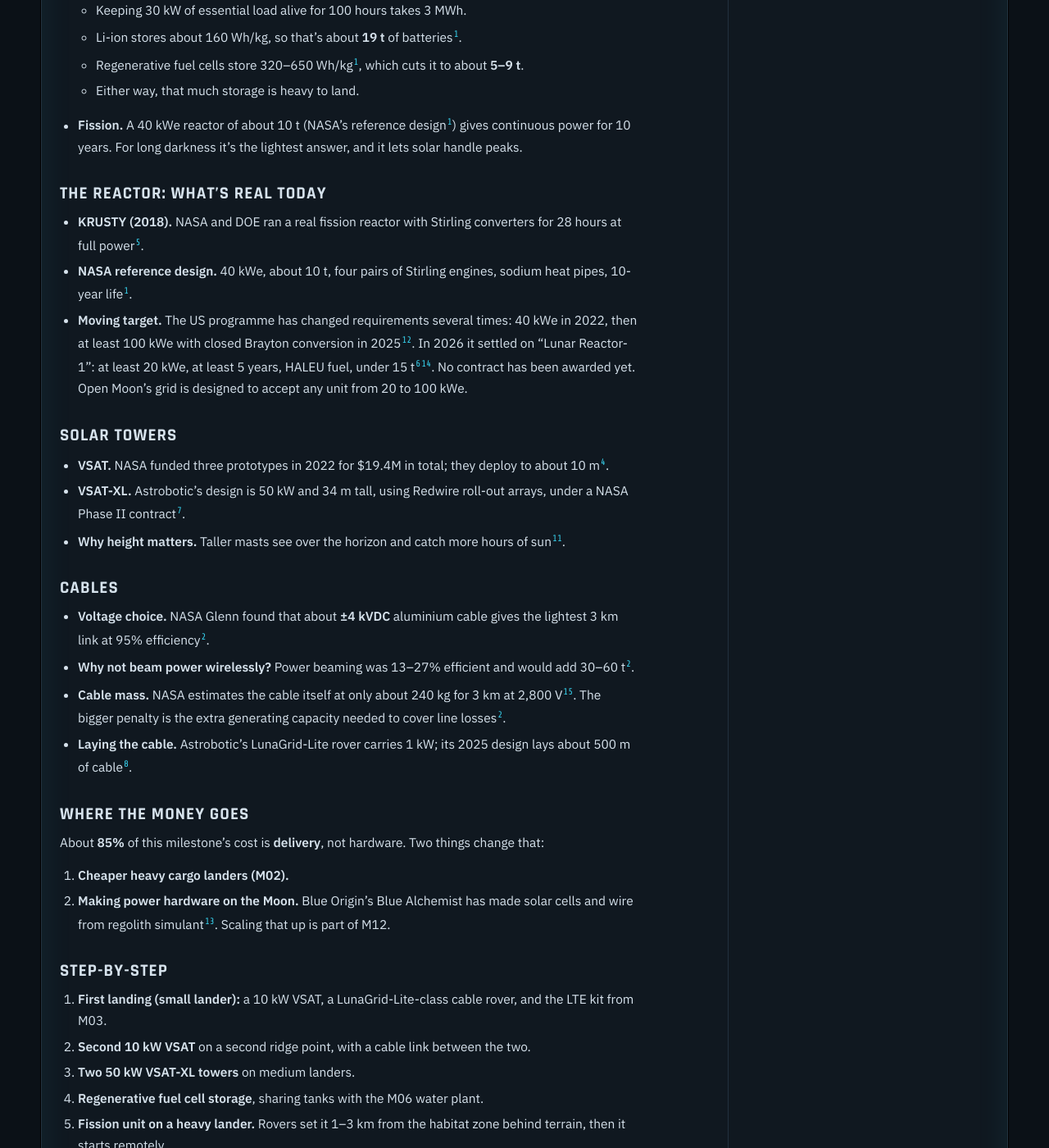
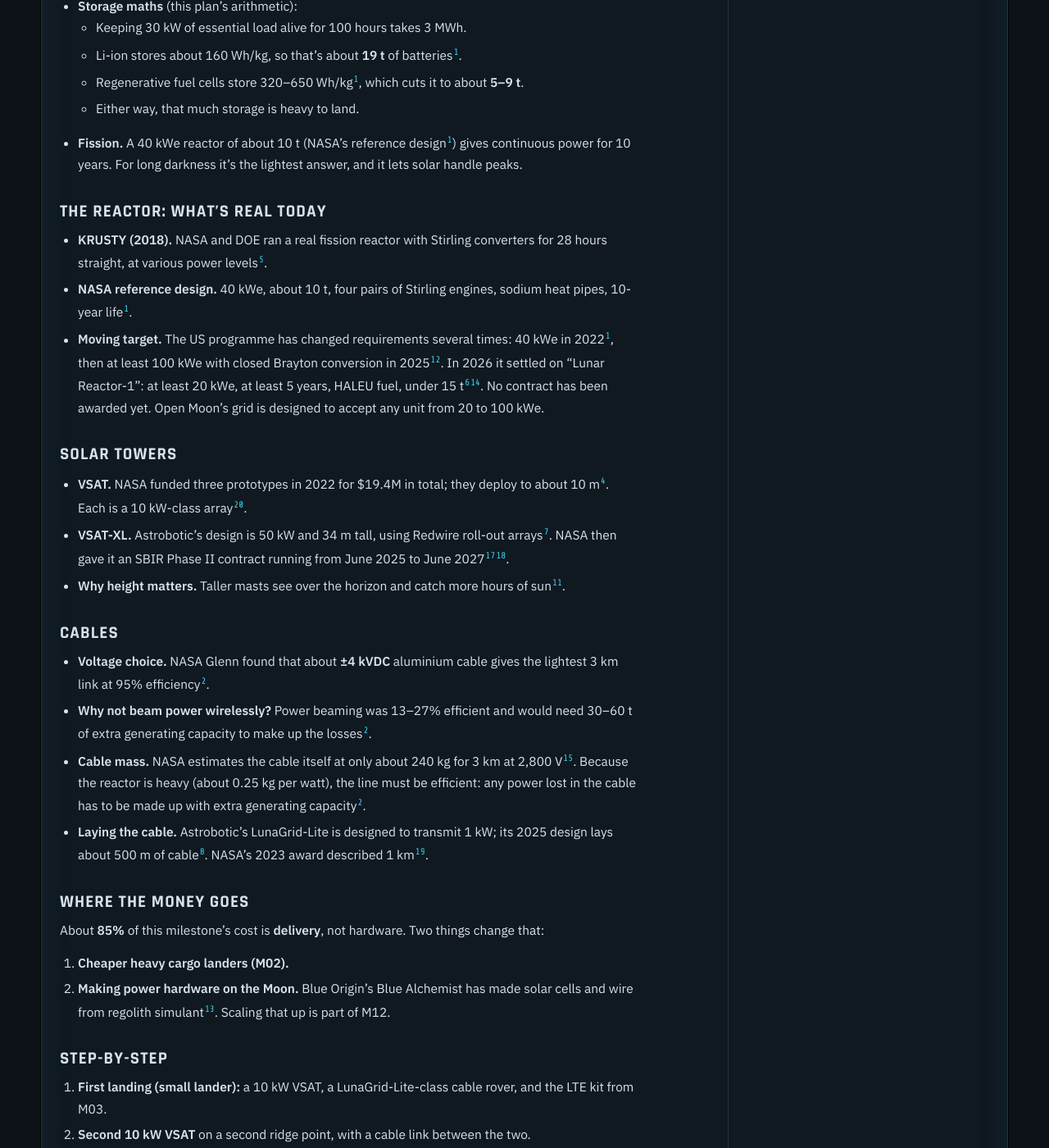
Before and after one commit to TomSomerville/openmoon, a Jekyll site: the page built from _milestones/m04-power.md, in a window 1280 px wide and 1400 px high, scrolled down 2750 px. Shown: the whole window at 82% size. Built offline with Jekyll 4.4.1, drawn with Linux system fonts in a browser that asks for light colours; some of the changed text lies outside the part shown.

Commit message:
Fact-check M04-M06 against sources; resize excavator delivery
Co-Authored-By: Claude Opus 5.5 <noreply@anthropic.com>
Claude-Session: https://claude.ai/code/session_01EMgvSuc1KQeVQ8H97cpru4

```diff
--- a/_milestones/m04-power.md
+++ b/_milestones/m04-power.md
@@ -20,7 +20,7 @@ cost_items:
   - {item: "Delivery of 10 kW arrays (~2 t, small landers)", low: 1.2, high: 2.4, basis: "2 t × $0.6–1.2M/kg (mass ESTIMATE)"}
   - {item: "2 × 50 kW VSAT-XL towers (hardware)", low: 0.1, high: 0.3, basis: "ESTIMATE"}
   - {item: "Delivery of VSAT-XL (~6 t, medium landers)", low: 2.4, high: 6.0, basis: "6 t × $0.4–1.0M/kg (mass ESTIMATE)"}
-  - {item: "40 kWe fission unit (develop, build, qualify)", low: 1.0, high: 3.0, basis: "ESTIMATE; Congress gave $250M for the US reactor in FY2026 alone [src 3]"}
+  - {item: "40 kWe fission unit (develop, build, qualify)", low: 1.0, high: 3.0, basis: "ESTIMATE; Congress gave $250M for Fission Surface Power in FY2026 alone [src 16]"}
   - {item: "Delivery of fission unit (~10 t, heavy lander)", low: 2.0, high: 6.0, basis: "NASA reference design ~10 t for 40 kWe [src 1] × $0.2–0.6M/kg"}
   - {item: "Regenerative fuel cell storage, ~3 MWh (hardware)", low: 0.05, high: 0.15, basis: "ESTIMATE"}
   - {item: "Delivery of storage (~3 t, medium lander)", low: 1.2, high: 3.0, basis: "3 MWh ÷ ~500 Wh/kg ≈ 6 t at cell level; ~3 t assumes partial reuse of ISRU tanks (ESTIMATE) × $0.4–1.0M/kg"}
@@ -53,10 +53,10 @@ workstreams:
     desc: Automatic load management.
     items: ["Priority load shedding", "Remote operation from Earth", "Fault isolation"]
 technologies:
-  - {name: "Kilopower / KRUSTY fission test", use: "Heritage for the reactor", status: "28-hour full-power nuclear test 2018; Stirling converters worked", trl: 5, src: 5}
+  - {name: "Kilopower / KRUSTY fission test", use: "Heritage for the reactor", status: "28-hour nuclear system test 2018 at various power levels; Stirling converters worked", trl: 5, src: 5}
   - {name: "US Lunar Reactor-1 (SPARC)", use: "Reactor procurement path", status: "Draft solicitation Aug 2026: ≥20 kWe, ≥5 yr, HALEU, closed Brayton, <15 t. No award yet", trl: 5, src: 6}
   - {name: "Vertical Solar Array Technology (VSAT)", use: "10 kW-class solar towers", status: "Three NASA prototype contracts (2022); deploy to ~10 m", trl: 6, src: 4}
-  - {name: "Astrobotic VSAT-XL", use: "50 kW towers", status: "NASA SBIR Phase II, Jun 2025–Jun 2027; 34 m tall; Redwire ROSA arrays", trl: 5, new: true, src: 7}
+  - {name: "Astrobotic VSAT-XL", use: "50 kW towers", status: "NASA SBIR study award 2024; 34 m tall; Redwire ROSA arrays. Phase II follow-on Jun 2025–Jun 2027", trl: 5, new: true, src: 7}
   - {name: "Astrobotic LunaGrid-Lite", use: "Cable-laying rover and power transfer", status: "1 kW; ~500 m of cable in the 2025 design (1 km in earlier plans); passed CDR Aug 2025", trl: 6, src: 8}
   - {name: "Regenerative fuel cells", use: "Night and gap storage", status: "NASA Glenn breadboard ran 550+ hours of simulated lunar cycles (open-loop)", trl: 5, new: true, src: 9}
   - {name: "High-voltage DC lunar cable", use: "Power transmission", status: "NASA Glenn analysis: ±4 kVDC Al cable best for 3 km at 95%", trl: 5, src: 2}
@@ -76,6 +76,11 @@ sources:
   - {title: "Blue Origin: Blue Alchemist powers our lunar future", url: "https://www.blueorigin.com/news/blue-alchemist-powers-our-lunar-future/", date: "Feb 2023"}
   - {title: "Scientific American: White House plan for lunar nuclear power (NSTM-3)", url: "https://www.scientificamerican.com/article/nasa-needs-nuclear-power-for-its-moon-base-heres-the-white-house-plan-to-get-it/", date: "Apr 2026"}
   - {title: "Oleson et al., NETS 2022: deployable 40 kWe fission surface power concept (NTRS 20220004670)", url: "https://ntrs.nasa.gov/citations/20220004670", date: "2022"}
+  - {title: "SpacePolicyOnline: Great news for NASA in the House-Senate FY2026 appropriations report", url: "https://spacepolicyonline.com/news/great-news-for-nasa-in-the-house-senate-fy2026-appropriations-report/", date: "Jan 2026"}
+  - {title: "Astrobotic: Astrobotic developing XL solar array tech for lunar power infrastructure (SBIR Phase II)", url: "https://www.astrobotic.com/astrobotic-developing-xl-solar-array-tech-for-lunar-power-infrastructure/", date: "Jul 2025"}
+  - {title: "USAspending: NASA contract 80NSSC25C0032, Phase II SBIR VSAT-XL", url: "https://www.usaspending.gov/award/CONT_AWD_80NSSC25C0032_8000_-NONE-_-NONE-", date: "Jun 2025"}
+  - {title: "NASA: 2023 NASA Tipping Point selections", url: "https://www.nasa.gov/general/2023-nasa-tipping-point-selections/", date: "Jul 2023"}
+  - {title: "NASA GCD annual review: Vertical Solar Array Technology (VSAT) project", url: "https://ntrs.nasa.gov/citations/20230012849", date: "Sep 2023"}
 risks:
   - {sev: Critical, title: "Darkness: even the best ridges have shadow periods; NASA cites up to ~100 h at the pole, and 354 h is the design night for the US reactor", fix: "Fission base load + solar on multiple ridge points + storage; never rely on one source"}
   - {sev: Critical, title: "The US lunar reactor's requirements keep changing (40 → 100 → 20 kWe) and no contract has been awarded", fix: "Design the grid for any 20–100 kWe unit; buy from whichever programme flies first; solar-only fallback with more storage"}
@@ -101,7 +106,7 @@ This milestone targets about 140 kW of total capacity: 100 kW of solar peak plus
 
 ## Why not just solar, or just batteries?
 
-- **Sunlight.** The best point on the Shackleton connecting ridge is sunlit **92%** of the time at 2 m height and **96%** at 10 m<sup class="r">[11](#s11)</sup>. Shadow periods still happen, and NASA cites intermittent darkness of up to about 100 hours at the pole<sup class="r">[1](#s1)</sup>.
+- **Sunlight.** The best points on the ridge connecting Shackleton and de Gerlache craters are sunlit **92.27%** of the time at 2 m height and **95.65%** at 10 m<sup class="r">[11](#s11)</sup>. Shadow periods still happen, and NASA cites intermittent darkness of up to about 100 hours at the pole<sup class="r">[1](#s1)</sup>.
 - **Storage maths** (this plan's arithmetic):
   - Keeping 30 kW of essential load alive for 100 hours takes 3 MWh.
   - Li-ion stores about 160 Wh/kg, so that's about **19 t** of batteries<sup class="r">[1](#s1)</sup>.
@@ -111,22 +116,22 @@ This milestone targets about 140 kW of total capacity: 100 kW of solar peak plus
 
 ## The reactor: what's real today
 
-- **KRUSTY (2018).** NASA and DOE ran a real fission reactor with Stirling converters for 28 hours at full power<sup class="r">[5](#s5)</sup>.
+- **KRUSTY (2018).** NASA and DOE ran a real fission reactor with Stirling converters for 28 hours straight, at various power levels<sup class="r">[5](#s5)</sup>.
 - **NASA reference design.** 40 kWe, about 10 t, four pairs of Stirling engines, sodium heat pipes, 10-year life<sup class="r">[1](#s1)</sup>.
-- **Moving target.** The US programme has changed requirements several times: 40 kWe in 2022, then at least 100 kWe with closed Brayton conversion in 2025<sup class="r">[12](#s12)</sup>. In 2026 it settled on "Lunar Reactor-1": at least 20 kWe, at least 5 years, HALEU fuel, under 15 t<sup class="r">[6](#s6)</sup><sup class="r">[14](#s14)</sup>. No contract has been awarded yet. Open Moon's grid is designed to accept any unit from 20 to 100 kWe.
+- **Moving target.** The US programme has changed requirements several times: 40 kWe in 2022<sup class="r">[1](#s1)</sup>, then at least 100 kWe with closed Brayton conversion in 2025<sup class="r">[12](#s12)</sup>. In 2026 it settled on "Lunar Reactor-1": at least 20 kWe, at least 5 years, HALEU fuel, under 15 t<sup class="r">[6](#s6)</sup><sup class="r">[14](#s14)</sup>. No contract has been awarded yet. Open Moon's grid is designed to accept any unit from 20 to 100 kWe.
 
 ## Solar towers
 
-- **VSAT.** NASA funded three prototypes in 2022 for $19.4M in total; they deploy to about 10 m<sup class="r">[4](#s4)</sup>.
-- **VSAT-XL.** Astrobotic's design is 50 kW and 34 m tall, using Redwire roll-out arrays, under a NASA Phase II contract<sup class="r">[7](#s7)</sup>.
+- **VSAT.** NASA funded three prototypes in 2022 for $19.4M in total; they deploy to about 10 m<sup class="r">[4](#s4)</sup>. Each is a 10 kW-class array<sup class="r">[20](#s20)</sup>.
+- **VSAT-XL.** Astrobotic's design is 50 kW and 34 m tall, using Redwire roll-out arrays<sup class="r">[7](#s7)</sup>. NASA then gave it an SBIR Phase II contract running from June 2025 to June 2027<sup class="r">[17](#s17)</sup><sup class="r">[18](#s18)</sup>.
 - **Why height matters.** Taller masts see over the horizon and catch more hours of sun<sup class="r">[11](#s11)</sup>.
 
 ## Cables
 
 - **Voltage choice.** NASA Glenn found that about **±4 kVDC** aluminium cable gives the lightest 3 km link at 95% efficiency<sup class="r">[2](#s2)</sup>.
-- **Why not beam power wirelessly?** Power beaming was 13–27% efficient and would add 30–60 t<sup class="r">[2](#s2)</sup>.
-- **Cable mass.** NASA estimates the cable itself at only about 240 kg for 3 km at 2,800 V<sup class="r">[15](#s15)</sup>. The bigger penalty is the extra generating capacity needed to cover line losses<sup class="r">[2](#s2)</sup>.
-- **Laying the cable.** Astrobotic's LunaGrid-Lite rover carries 1 kW; its 2025 design lays about 500 m of cable<sup class="r">[8](#s8)</sup>.
+- **Why not beam power wirelessly?** Power beaming was 13–27% efficient and would need 30–60 t of extra generating capacity to make up the losses<sup class="r">[2](#s2)</sup>.
+- **Cable mass.** NASA estimates the cable itself at only about 240 kg for 3 km at 2,800 V<sup class="r">[15](#s15)</sup>. Because the reactor is heavy (about 0.25 kg per watt), the line must be efficient: any power lost in the cable has to be made up with extra generating capacity<sup class="r">[2](#s2)</sup>.
+- **Laying the cable.** Astrobotic's LunaGrid-Lite is designed to transmit 1 kW; its 2025 design lays about 500 m of cable<sup class="r">[8](#s8)</sup>. NASA's 2023 award described 1 km<sup class="r">[19](#s19)</sup>.
 
 ## Where the money goes
 
```
Also changed, not shown: _milestones/m05-site-prep.md (+10 -10 lines), _milestones/m06-isru-pilot.md (+10 -9 lines).
